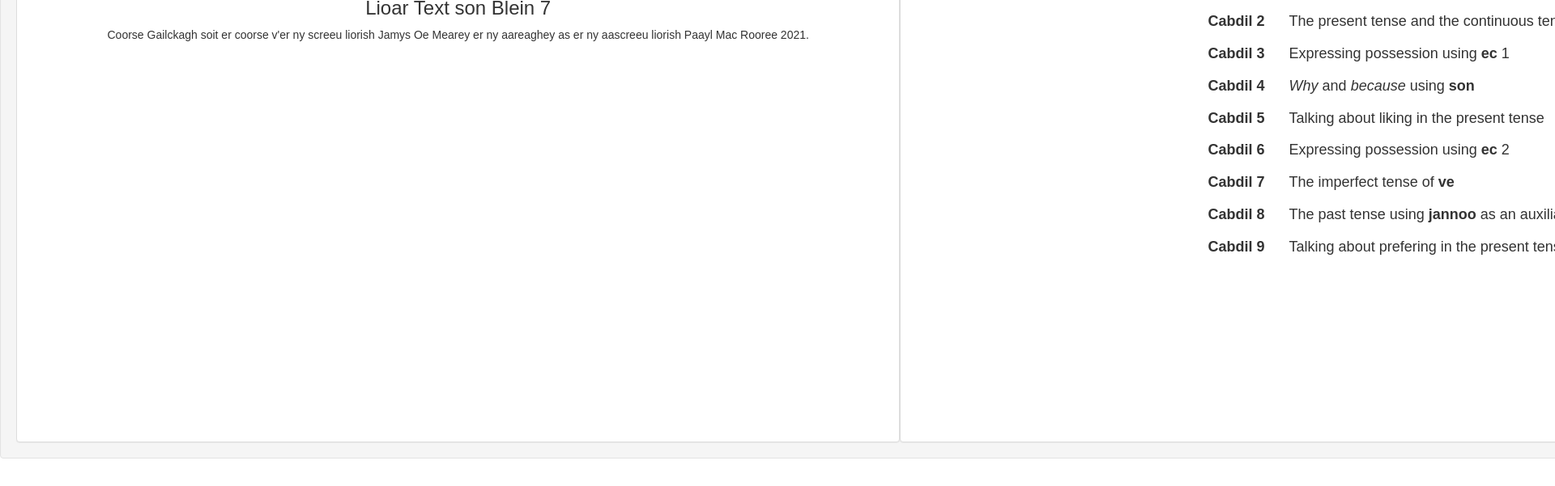
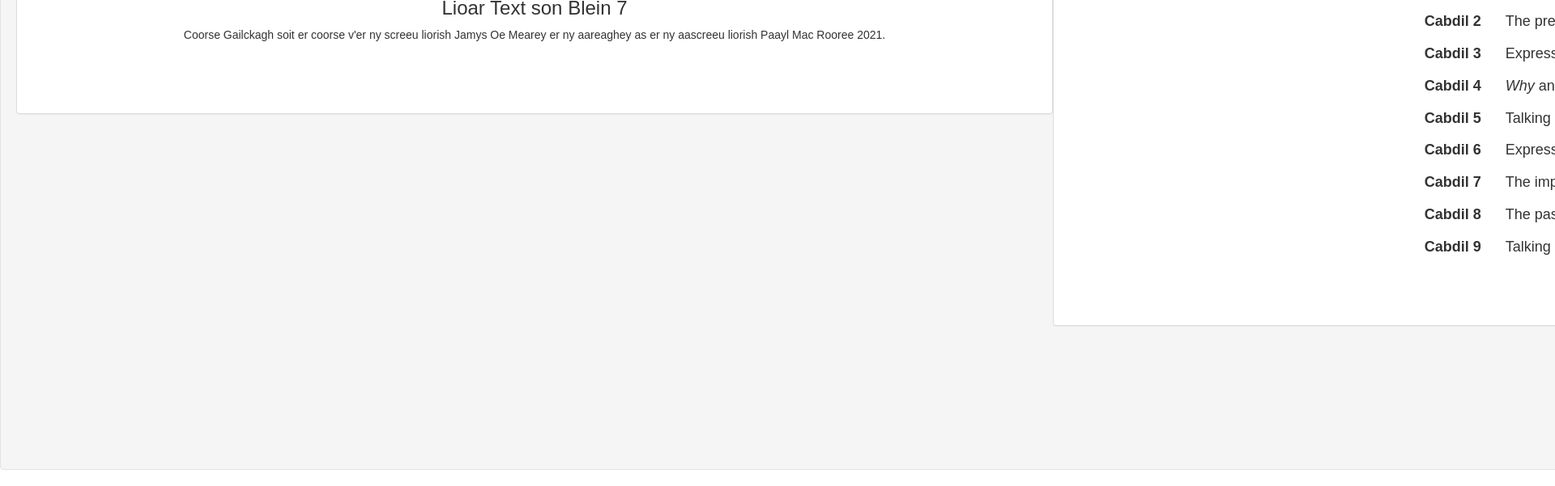
Before and after one commit to peddyrbeg/lioar-geayney, a plain HTML site: page index.html in a window 1280 px wide. Shown: the part 233-834 px from the top of the page at 81% size, 1920 px wide, since content can reach past the window. Before the commit the page ends 800 px from the top, so only its background shows below. Drawn offline with nearby package versions, Linux system fonts and the light colour scheme; a script that the page names is missing; a web font is replaced by a local one.

Commit message:
Update styles.css

```diff
--- a/styles.css
+++ b/styles.css
@@ -3,7 +3,7 @@ body {
 	overflow-x: hidden;
 	overflow-y: hidden;
 	overscroll-behaviour:  none;
-	height: 100vh;
+	min-height: 100vh;
 }
 
 h1 {
@@ -19,9 +19,8 @@ h1 {
 }
 
 .panel {
-	position: relative;
 	padding:  1%;
-	width:  100vw;
+	min-width:  100vw;
 	height:  100%;
 }
 
```
